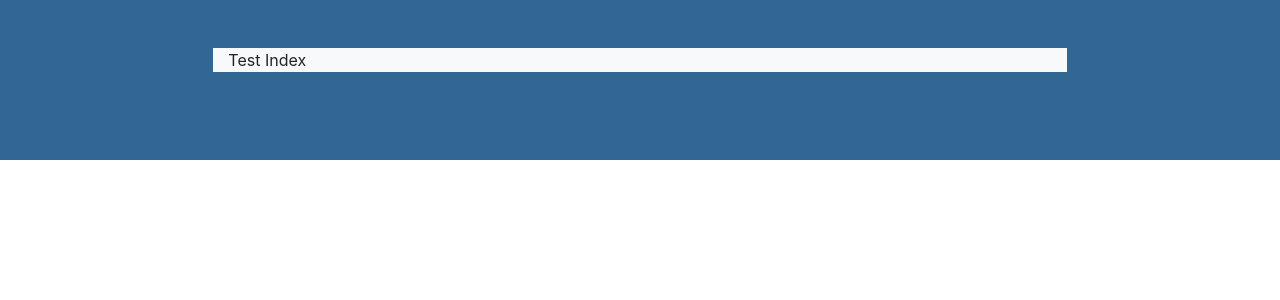
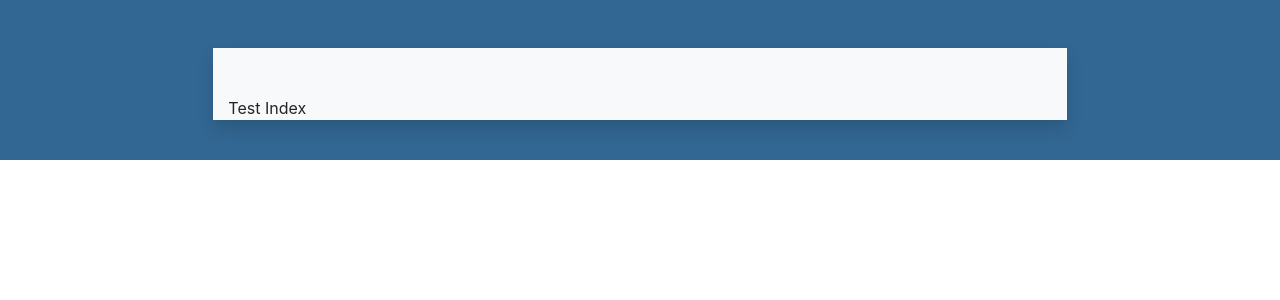
Before and after one commit to phwt/DMS, a Django app: template document/templates/index.html in a window 1280 px wide. Shown: the part 264-564 px from the top of the page. Run offline with Django 3.2, Linux system fonts and the light colour scheme; the template is opened without the code that fills it, so the values that code supplies are empty; some libraries are stand-ins or nearby versions.

Commit message:
div shadow

```diff
--- a/templates/base.html
+++ b/templates/base.html
@@ -9,6 +9,9 @@
 
     .navbar {
         background: transparent;
+    }
+    .shadow {
+        box-shadow: 0 3px 6px rgba(0,0,0,0.16), 0 3px 6px rgba(0,0,0,0.23);
     }
 
     }
@@ -65,7 +68,7 @@
 </div>
 <div class="container-fluid row m-0 p-0 mt-5">
     <div class="col-2"></div>
-    <div class="col-8 bg-light">
+    <div class="col-8 bg-light shadow pt-5">
         {% block content %}
         {% endblock %}
     </div>
```
